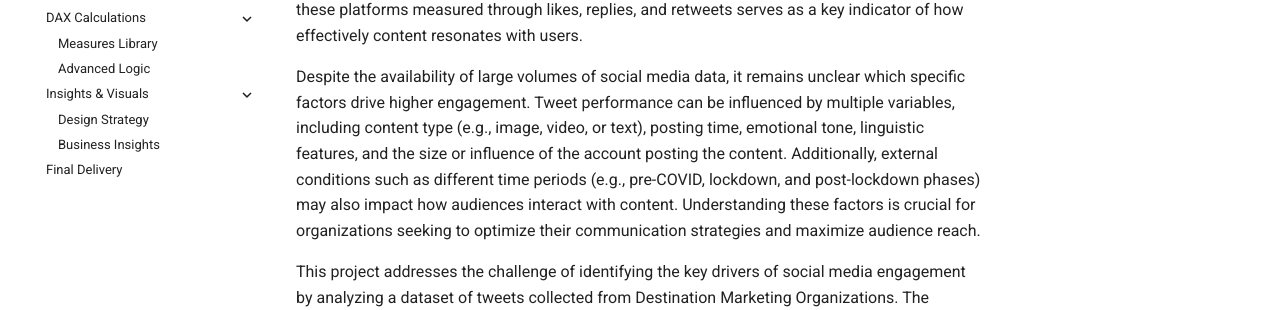
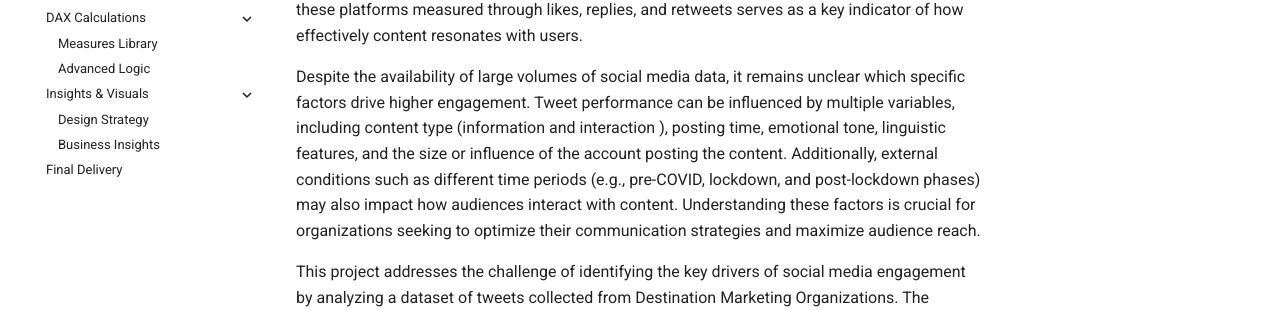
Before and after one commit to mistiusiu/DSA3050_SS26_USIU_BI_Group_Project, an MkDocs documentation site: the page built from docs/project-setup/problem-statement.md, in a window 1280 px wide and 1080 px high. Shown: the part 285-595 px from the top of the window. Built offline with MkDocs 1.6.1 and Material for MkDocs 9.7.7, drawn with Linux system fonts in a browser that asks for light colours.

Commit message:
updated problem statement

```diff
--- a/docs/project-setup/problem-statement.md
+++ b/docs/project-setup/problem-statement.md
@@ -2,7 +2,7 @@
 
 Social media platforms such as Twitter have become essential tools for organizations to communicate with their audiences, promote services, and build brand visibility. Destination Marketing Organizations (DMOs), in particular, rely heavily on Twitter to engage potential tourists, share promotional content, and maintain public interest in travel destinations. Engagement on these platforms measured through likes, replies, and retweets serves as a key indicator of how effectively content resonates with users.
 
-Despite the availability of large volumes of social media data, it remains unclear which specific factors drive higher engagement. Tweet performance can be influenced by multiple variables, including content type (e.g., image, video, or text), posting time, emotional tone, linguistic features, and the size or influence of the account posting the content. Additionally, external conditions such as different time periods (e.g., pre-COVID, lockdown, and post-lockdown phases) may also impact how audiences interact with content. Understanding these factors is crucial for organizations seeking to optimize their communication strategies and maximize audience reach.
+Despite the availability of large volumes of social media data, it remains unclear which specific factors drive higher engagement. Tweet performance can be influenced by multiple variables, including content type (information and interaction ), posting time, emotional tone, linguistic features, and the size or influence of the account posting the content. Additionally, external conditions such as different time periods (e.g., pre-COVID, lockdown, and post-lockdown phases) may also impact how audiences interact with content. Understanding these factors is crucial for organizations seeking to optimize their communication strategies and maximize audience reach.
 
 This project addresses the challenge of identifying the key drivers of social media engagement by analyzing a dataset of tweets collected from Destination Marketing Organizations. The dataset contains information on engagement metrics, sentiment scores, linguistic characteristics, posting time, and audience attributes such as follower count. However, the raw dataset contains inconsistencies such as redundant columns, unclear naming conventions, and mixed data types, which must be addressed before meaningful analysis can be performed.
 
```
